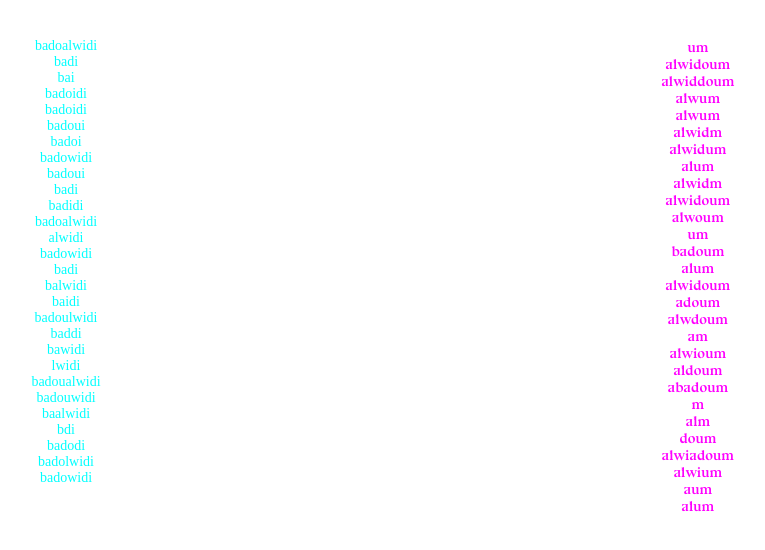
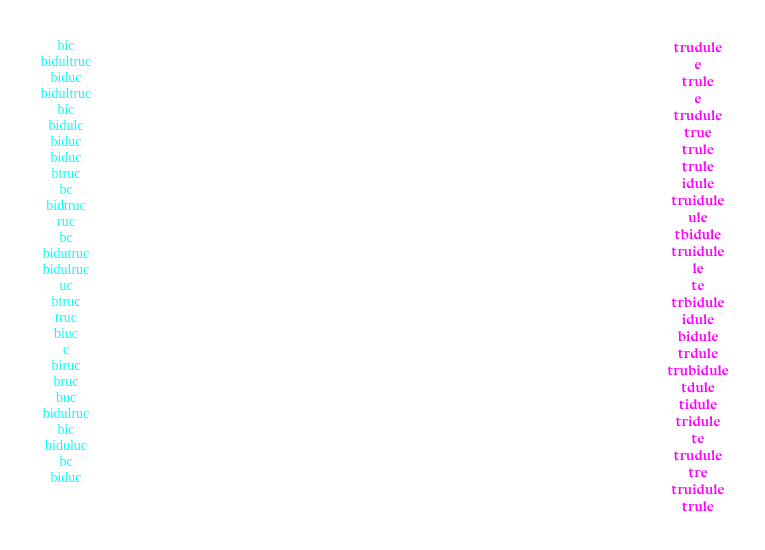
Before and after one commit to yanntrividic/ecpc2022, a plain HTML site: page print_genetic_algorithm/index.html in a window 1280 px wide. Shown: the whole page, without its empty margins (258-1023 px from the left). Drawn offline with Linux system fonts and the light colour scheme.

Commit message:
bug fixed, default values updated and command line arguments added

```diff
--- a/print_genetic_algorithm/index.html
+++ b/print_genetic_algorithm/index.html
@@ -7,66 +7,66 @@
   <div class="row">
    <div class="column">
     <p id="para1">
-     badoalwidi
-badi
-bai
-badoidi
-badoidi
-badoui
-badoi
-badowidi
-badoui
-badi
-badidi
-badoalwidi
-alwidi
-badowidi
-badi
-balwidi
-baidi
-badoulwidi
-baddi
-bawidi
-lwidi
-badoualwidi
-badouwidi
-baalwidi
-bdi
-badodi
-badolwidi
-badowidi
+     bic
+bidultruc
+biduc
+bidultruc
+bic
+bidulc
+biduc
+biduc
+btruc
+bc
+bidtruc
+ruc
+bc
+bidutruc
+bidulruc
+uc
+btruc
+truc
+biuc
+c
+biruc
+bruc
+buc
+bidulruc
+bic
+biduluc
+bc
+biduc
     </p>
    </div>
    <div class="column">
     <p id="para2">
-     um
-alwidoum
-alwiddoum
-alwum
-alwum
-alwidm
-alwidum
-alum
-alwidm
-alwidoum
-alwoum
-um
-badoum
-alum
-alwidoum
-adoum
-alwdoum
-am
-alwioum
-aldoum
-abadoum
-m
-alm
-doum
-alwiadoum
-alwium
-aum
-alum
+     trudule
+e
+trule
+e
+trudule
+true
+trule
+trule
+idule
+truidule
+ule
+tbidule
+truidule
+le
+te
+trbidule
+idule
+bidule
+trdule
+trubidule
+tdule
+tidule
+tridule
+te
+trudule
+tre
+truidule
+trule
     </p>
    </div>
   </div>
```
Also changed, not shown: sentences_to_print_and_cut/index.html (+2 -2 lines), speech_recog_tools/html/listening.html (+2 -1 lines), subjects_roulette/script.js (+7 -7 lines), 10 other files.
